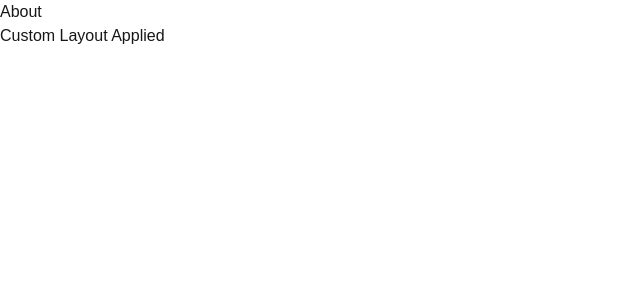
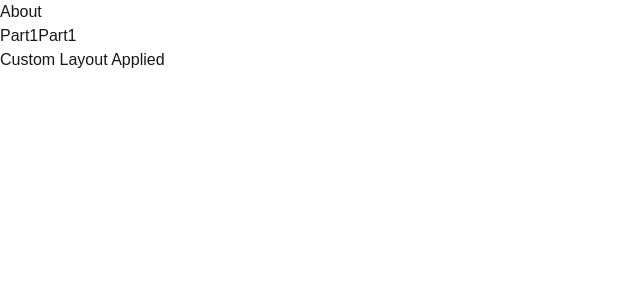
Before and after one commit to JaiminKharadi77/learnNextjs, a Next.js app: page /about in a window 1280 px wide. Shown: the top 300 px of the page, without its empty margins (0-640 px from the left). Built offline with nearby package versions, Linux system fonts and the light colour scheme.

Commit message:
Next.js 14 Tutorial - 19 - Link Component Navigation

```diff
--- a/src/app/about/page.js
+++ b/src/app/about/page.js
@@ -1,4 +1,5 @@
 import React from "react";
+import Link from "next/link";
 
 export const metadata = {
   title: "About",
@@ -6,7 +7,15 @@ export const metadata = {
 };
 
 function About() {
-  return <div>About</div>;
+  return (
+    <div>
+      <p>About</p>
+      <Link href={"/about/part1"} replace>
+        Part1
+      </Link>
+      <Link href={"/about/part1"}>Part1</Link>
+    </div>
+  );
 }
 
 export default About;
```
Also changed, not shown: src/app/page.js (+7 -2 lines).
